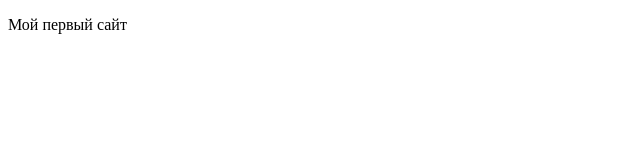
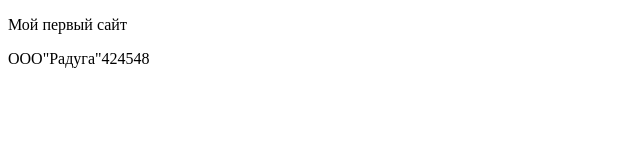
Before and after one commit to tatianasavvi/New-project, a plain HTML site: page Index.html in a window 1280 px wide. Shown: the whole page, without its empty margins (0-640 px from the left). Drawn offline with Linux system fonts and the light colour scheme.

Commit message:
Добавили правки

```diff
--- a/Index.html
+++ b/Index.html
@@ -10,5 +10,5 @@
 <body>
      <p>Мой первый сайт</p>
 </body>
-
+     <p>ООО"Радуга"424548</p>
 </html>
```
